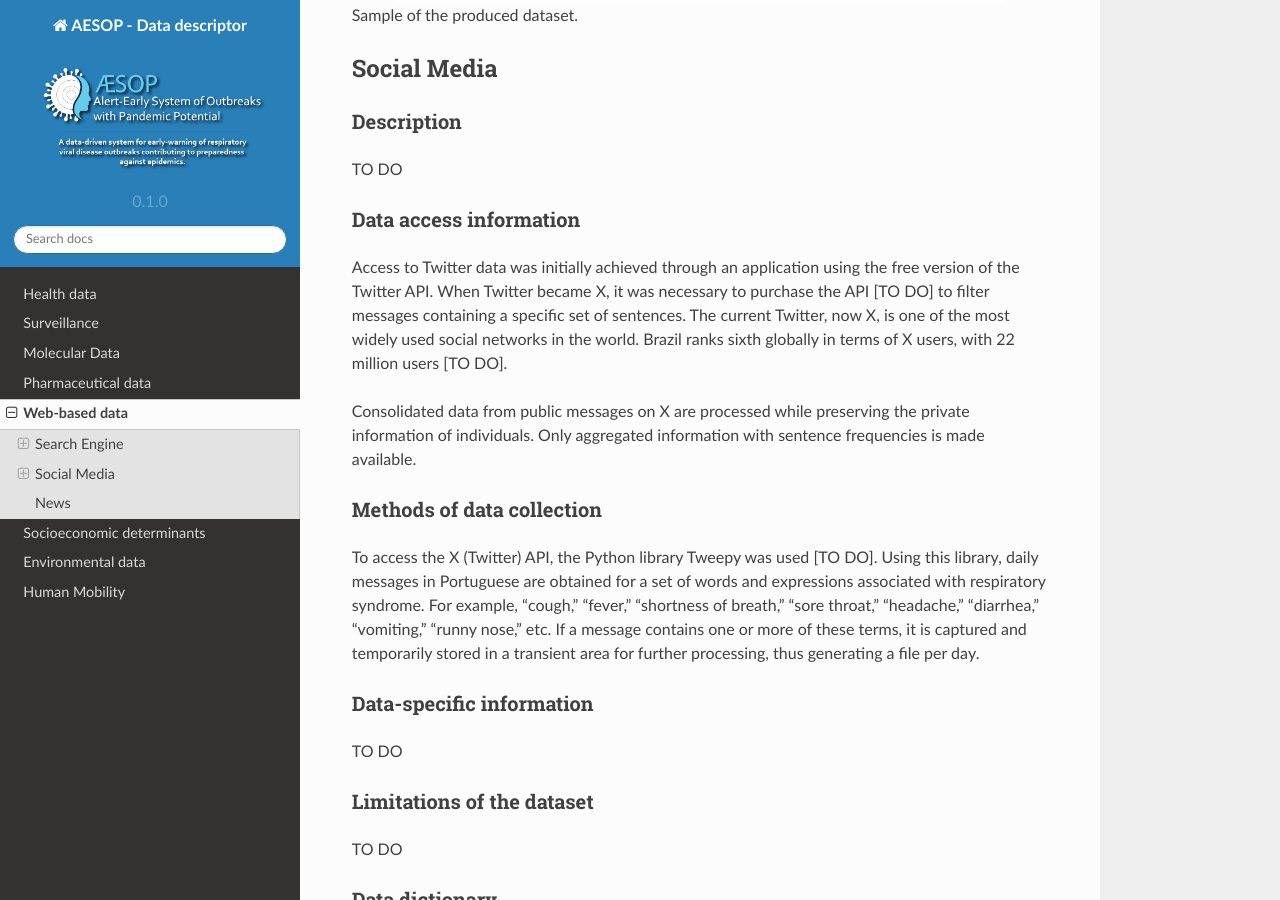
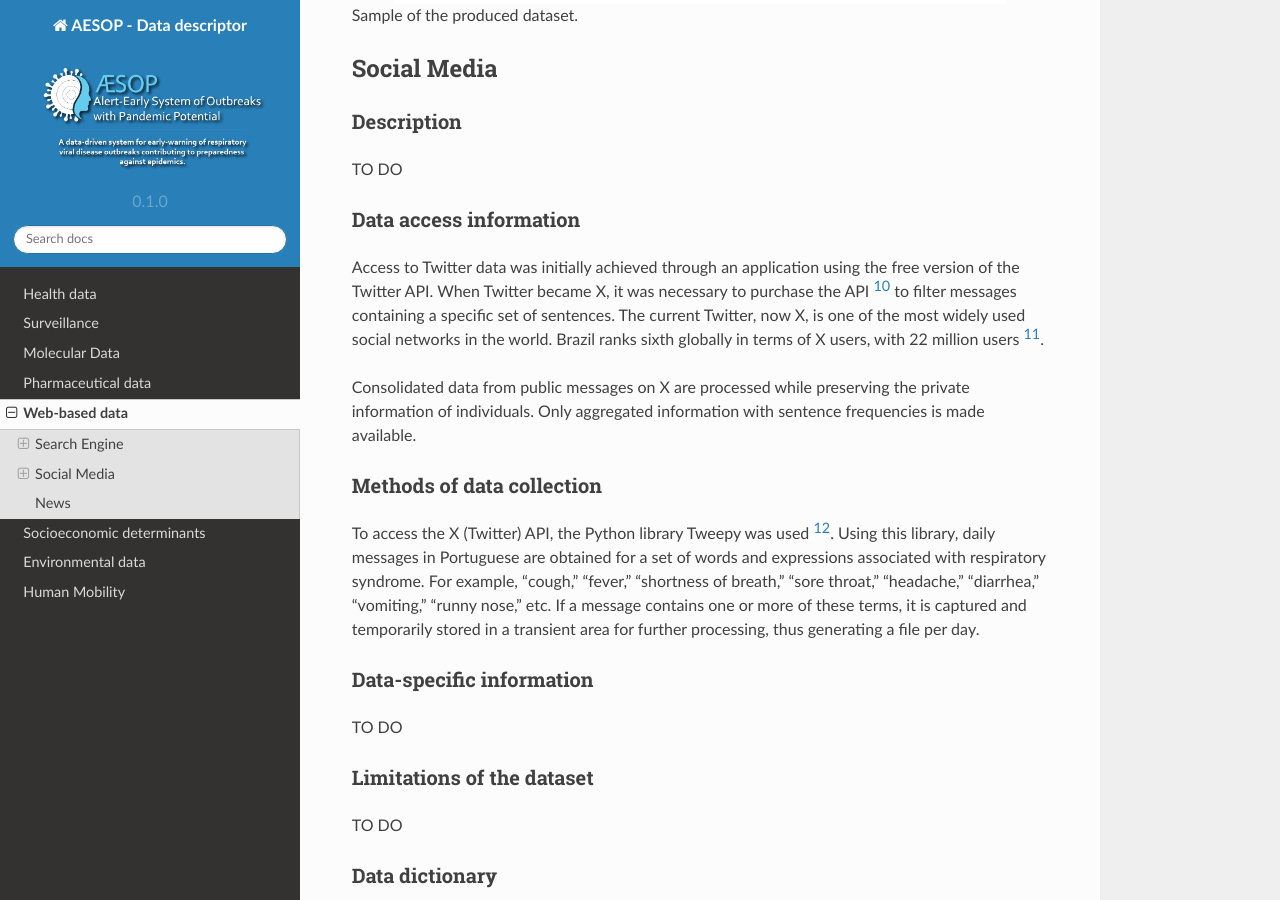
Before and after one commit to cidacslab/AESOP-Data-Documentation, a Sphinx documentation site: the page built from docs/source/web_based.rst, in a window 1280 px wide and 900 px high, scrolled down 4097 px. Built offline with Sphinx 7.4.7 and the Read the Docs theme 2.0.0, drawn with Linux system fonts in a browser that asks for light colours; some of the changed text lies outside the part shown.

Commit message:
Update web_based.rst

```diff
--- a/docs/source/web_based.rst
+++ b/docs/source/web_based.rst
@@ -116,14 +116,14 @@ TO DO
 
 Data access information
 ^^^^^^^^^^^^^^^^^^^^^^^
-Access to Twitter data was initially achieved through an application using the free version of the Twitter API. When Twitter became X, it was necessary to purchase the API [TO DO] to filter messages containing a specific set of sentences. The current Twitter, now X, is one of the most widely used social networks in the world. Brazil ranks sixth globally in terms of X users, with 22 million users [TO DO].
+Access to Twitter data was initially achieved through an application using the free version of the Twitter API. When Twitter became X, it was necessary to purchase the API [10]_ to filter messages containing a specific set of sentences. The current Twitter, now X, is one of the most widely used social networks in the world. Brazil ranks sixth globally in terms of X users, with 22 million users [11]_.
 
 Consolidated data from public messages on X are processed while preserving the private information of individuals. Only aggregated information with sentence frequencies is made available.
 
 
 Methods of data collection
 ^^^^^^^^^^^^^^^^^^^^^^^^^^
-To access the X (Twitter) API, the Python library Tweepy was used [TO DO]. Using this library, daily messages in Portuguese are obtained for a set of words and expressions associated with respiratory syndrome. For example, "cough," "fever," "shortness of breath," "sore throat," "headache," "diarrhea," "vomiting," "runny nose," etc. If a message contains one or more of these terms, it is captured and temporarily stored in a transient area for further processing, thus generating a file per day.
+To access the X (Twitter) API, the Python library Tweepy was used [12]_. Using this library, daily messages in Portuguese are obtained for a set of words and expressions associated with respiratory syndrome. For example, "cough," "fever," "shortness of breath," "sore throat," "headache," "diarrhea," "vomiting," "runny nose," etc. If a message contains one or more of these terms, it is captured and temporarily stored in a transient area for further processing, thus generating a file per day.
 
 
 Data-specific information
@@ -192,10 +192,11 @@ Expected availability in July 2024.
 .. [5] Bento, A. I., Nguyen, T., Wing, C., Lozano-Rojas, F., Ahn, Y. Y., & Simon, K. (2020). Evidence from internet search data shows information-seeking responses to news of local COVID-19 cases. Proceedings of the National Academy of Sciences of the United States of America, 117(21), 11220–11222. https://doi.org/10.1073/PNAS.2005335117/SUPPL_FILE/PNAS.2005335117.SD01.XLSX
 .. [6] Google Trends. (n.d.). Retrieved May 26, 2024, from https://trends.google.com.br/trends/
 .. [7] pytrends · PyPI. (n.d.). Retrieved May 26, 2024 from https://pypi.org/project/pytrends/
-.. [8] X API | Products | Twitter Developer Platform. (n.d.). Retrieved May 26, 2024, from https://developer.x.com/en/products/twitter-api.
-.. [9] Statista - The Statistics Portal for Market Data, Market Research and Market Studies. (n.d.). Retrieved May 26, 2024, from https://www.statista.com/.
-
-
+.. [8] TO DO
+.. [9] TO DO
+.. [10] X API | Products | Twitter Developer Platform. (n.d.). Retrieved May 26, 2024, from https://developer.x.com/en/products/twitter-api.
+.. [11] Statista - The Statistics Portal for Market Data, Market Research and Market Studies. (n.d.). Retrieved May 26, 2024, from https://www.statista.com/.
+.. [12] Tweepy Documentation — tweepy 4.14.0 documentation. (n.d.). Retrieved May 26, 2024, from https://docs.tweepy.org/en/stable/.
 
 **Contributors**
 
```
